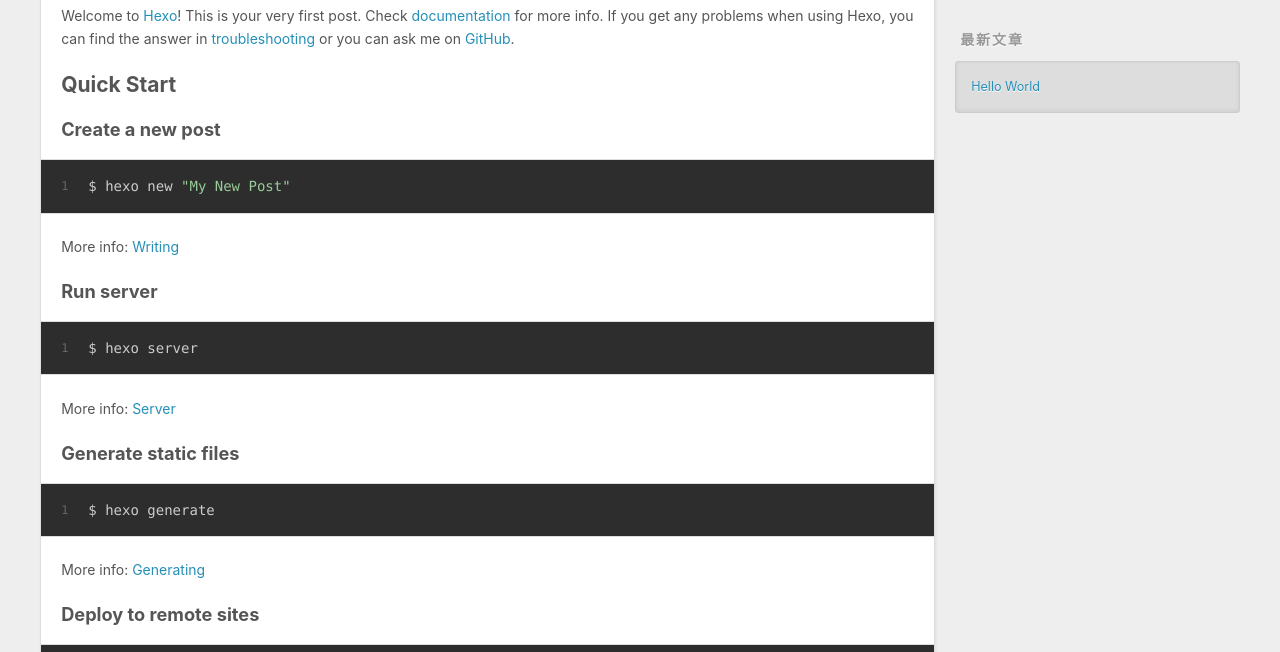
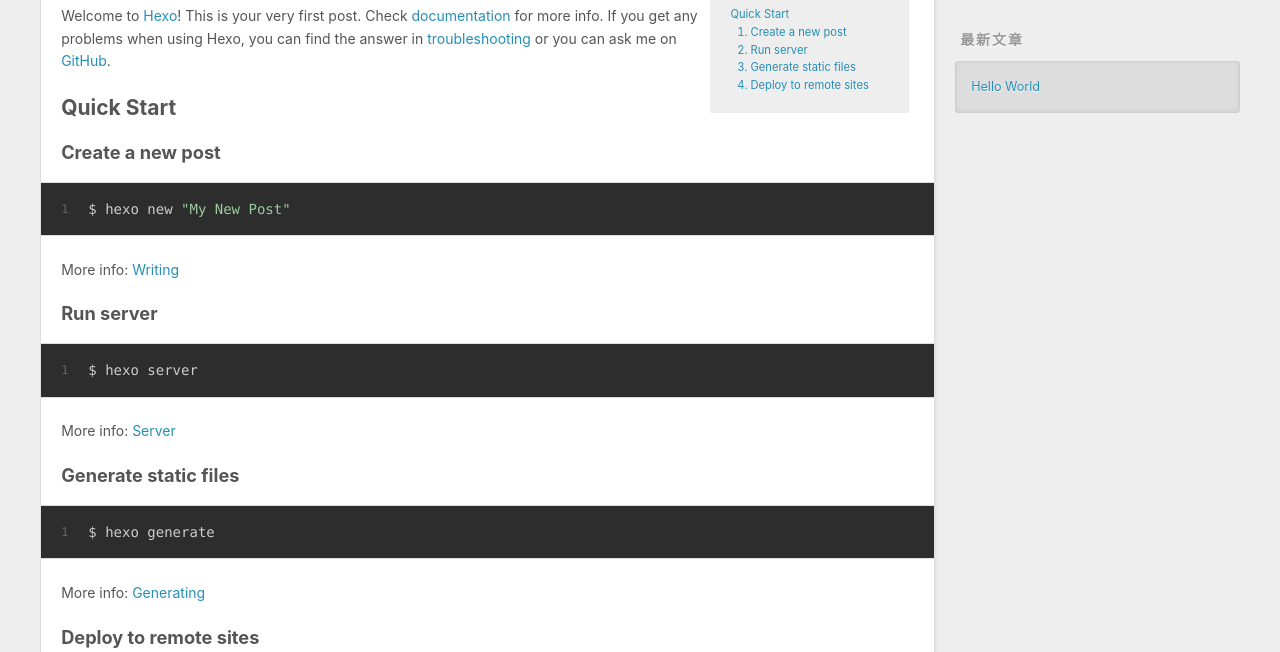
Before and after one commit to lsc1007/lsc1007.github.io, a plain HTML site: page 2025/01/07/hello-world/index.html in a window 1280 px wide. Shown: the part 448-1100 px from the top of the page. Drawn offline with Linux system fonts and the light colour scheme.

Commit message:
Site updated: 2025-01-10 08:06:48

```diff
--- a/2025/01/07/hello-world/index.html
+++ b/2025/01/07/hello-world/index.html
@@ -93,6 +93,11 @@
 
     <div class="e-content article-entry" itemprop="articleBody">
 
+
+<div id="toc">
+  <ol class="toc"><li class="toc-item toc-level-2"><a class="toc-link" href="#Quick-Start"><span class="toc-text">Quick Start</span></a><ol class="toc-child"><li class="toc-item toc-level-3"><a class="toc-link" href="#Create-a-new-post"><span class="toc-text">Create a new post</span></a></li><li class="toc-item toc-level-3"><a class="toc-link" href="#Run-server"><span class="toc-text">Run server</span></a></li><li class="toc-item toc-level-3"><a class="toc-link" href="#Generate-static-files"><span class="toc-text">Generate static files</span></a></li><li class="toc-item toc-level-3"><a class="toc-link" href="#Deploy-to-remote-sites"><span class="toc-text">Deploy to remote sites</span></a></li></ol></li></ol>
+</div>
+
         <p>Welcome to <a target="_blank" rel="noopener" href="https://hexo.io/">Hexo</a>! This is your very first post. Check <a target="_blank" rel="noopener" href="https://hexo.io/docs/">documentation</a> for more info. If you get any problems when using Hexo, you can find the answer in <a target="_blank" rel="noopener" href="https://hexo.io/docs/troubleshooting.html">troubleshooting</a> or you can ask me on <a target="_blank" rel="noopener" href="https://github.com/hexojs/hexo/issues">GitHub</a>.</p>
 <h2 id="Quick-Start"><a href="#Quick-Start" class="headerlink" title="Quick Start"></a>Quick Start</h2><h3 id="Create-a-new-post"><a href="#Create-a-new-post" class="headerlink" title="Create a new post"></a>Create a new post</h3><figure class="highlight bash"><table><tr><td class="gutter"><pre><span class="line">1</span><br></pre></td><td class="code"><pre><span class="line">$ hexo new <span class="string">&quot;My New Post&quot;</span></span><br></pre></td></tr></table></figure>
 
@@ -110,7 +115,7 @@
 
     </div>
     <footer class="article-footer">
-      <a data-url="http://example.com/2025/01/07/hello-world/" data-id="cm5pztvpq0000u001a6sddhj2" data-title="Hello World" class="article-share-link"><span class="fa fa-share">分享</span></a>
+      <a data-url="http://example.com/2025/01/07/hello-world/" data-id="cm5pzz9la00008s0126emdh9w" data-title="Hello World" class="article-share-link"><span class="fa fa-share">分享</span></a>
 
 
 
--- a/css/style.css
+++ b/css/style.css
@@ -904,6 +904,16 @@ a.article-title:hover {
   max-width: 100%;
   margin: 0 auto;
 }
+#toc {
+  float: right;
+  background-color: #eee;
+  font-size: 0.8em;
+  color: #258fb8;
+  margin: 5px;
+}
+#toc .toc {
+  list-style: none;
+}
 #comments {
   background: #fff;
   -webkit-box-shadow: 1px 2px 3px #ddd;
```
Also changed, not shown: index.html (+6 -1 lines).
